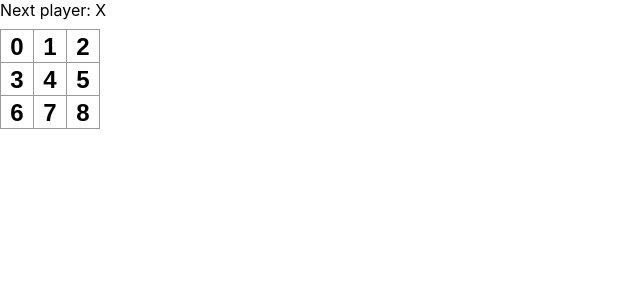
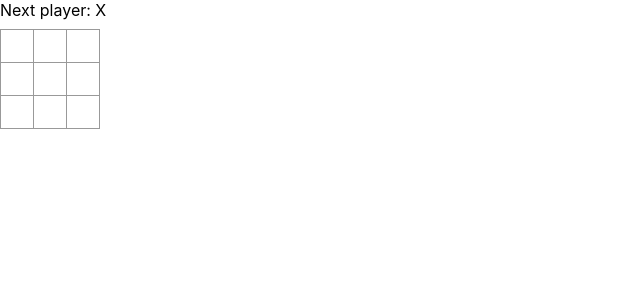
Before and after one commit to KrystianKaminski/react-tutorial, a React (Create React App) app: page / in a window 1280 px wide. Shown: the top 300 px of the page, without its empty margins (0-640 px from the left). Built offline with nearby package versions, Linux system fonts and the light colour scheme.

Commit message:
Setting state - re-render component on each click

```diff
--- a/src/Square.js
+++ b/src/Square.js
@@ -11,9 +11,11 @@ class Square extends React.Component {
         return (
             <button
                 className="square"
-                onClick={() => alert('click')}
+                onClick={() => this.setState({
+                    value: 'X'
+                })}
             >
-                {this.props.value}
+                {this.state.value}
             </button>
         )
     }
```
